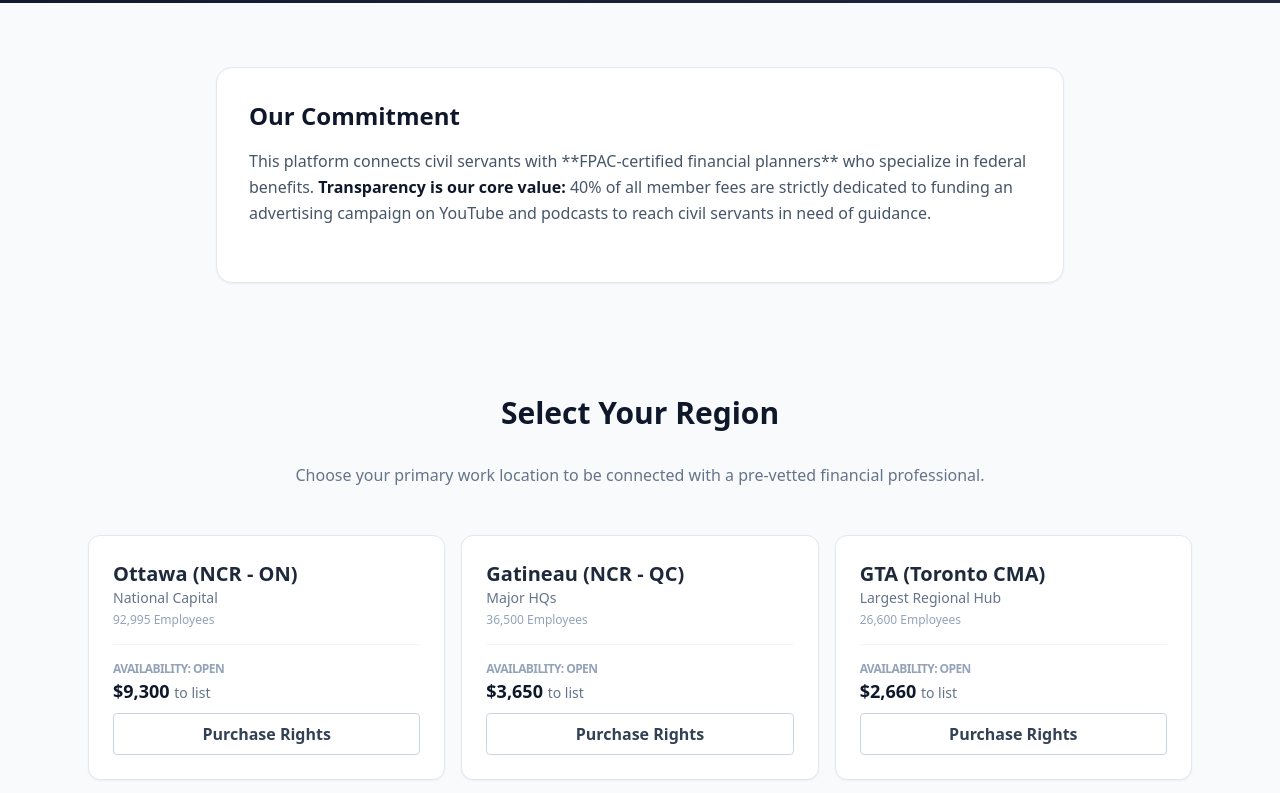
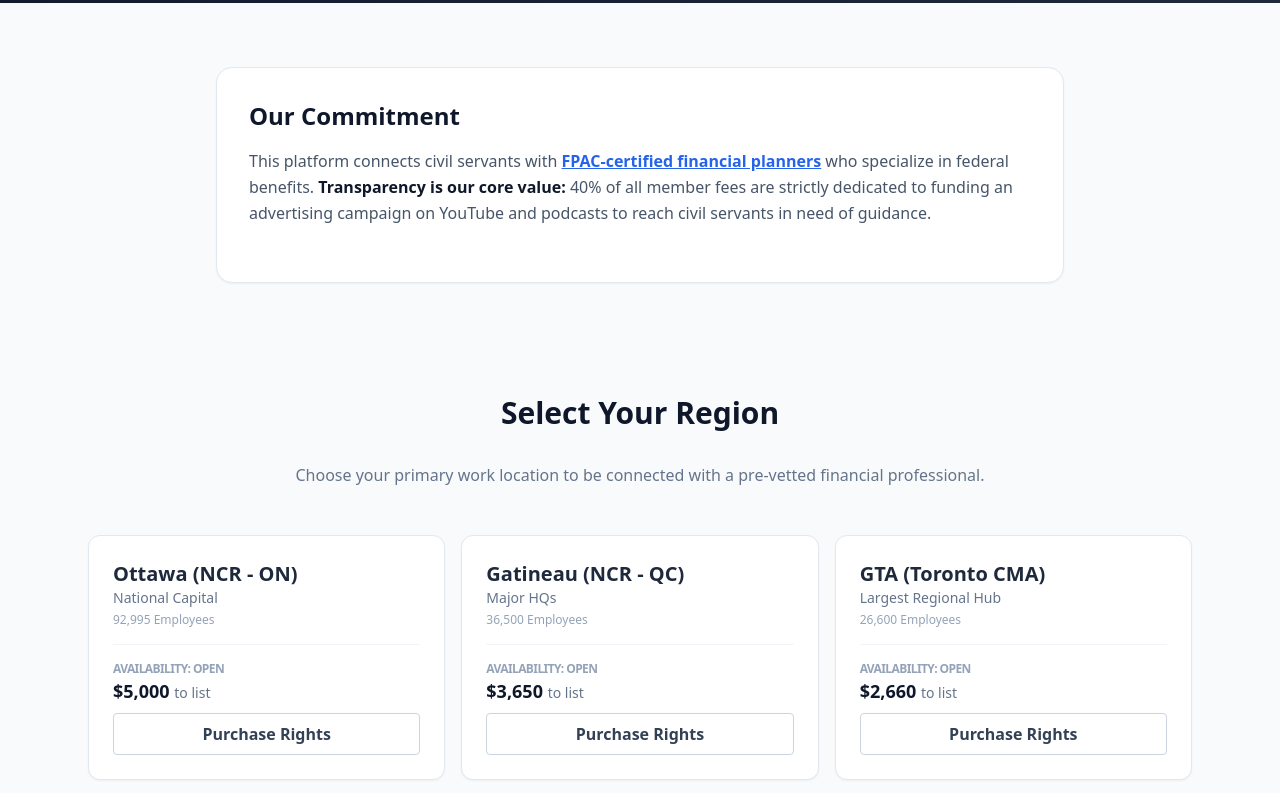
Before and after one commit to wattjason-ops/the-letter-project, a plain HTML site: page index.html in a window 1280 px wide. Shown: the part 433-1226 px from the top of the page. Drawn offline with nearby package versions, Linux system fonts and the light colour scheme.

Commit message:
Update index.html

```diff
--- a/index.html
+++ b/index.html
@@ -29,7 +29,9 @@
         <div class="bg-white border border-slate-200 rounded-2xl p-8 shadow-sm">
             <h2 class="text-2xl font-bold mb-4">Our Commitment</h2>
             <p class="text-slate-600 mb-6 leading-relaxed">
-                This platform connects civil servants with **FPAC-certified financial planners** who specialize in federal benefits.
+                This platform connects civil servants with
+                <a href="https://www.fpassociation.ca/members" target="_blank" class="text-blue-600 underline font-semibold hover:text-blue-800">FPAC-certified financial planners</a>
+                who specialize in federal benefits.
                 <span class="font-semibold text-slate-900">Transparency is our core value:</span> 40% of all member fees are strictly dedicated to funding an advertising campaign on YouTube and podcasts to reach civil servants in need of guidance.
             </p>
         </div>
@@ -45,15 +47,16 @@
 
     <footer class="bg-slate-900 text-white py-16 px-6 mt-20">
         <div class="max-w-4xl mx-auto text-center">
-            <h2 class="text-2xl font-bold mb-4">Are you a Qualified Financial Planner?</h2>
-            <p class="text-slate-400 mb-8">Exclusive referral rights are available for FPAC members in good standing. Support those who served Canada.</p>
+            <h2 class="text-2xl font-bold mb-4">Are you an FPAC member interested in joining this initiative?</h2>
+            <p class="text-slate-400 mb-8">Exclusive referral rights are available for FPAC members in good standing.</p>
             <a href="mailto:watt.jason@gmail.com" class="bg-white text-slate-900 px-8 py-3 rounded-lg font-bold hover:bg-slate-200 transition">Contact Jason Watt</a>
         </div>
     </footer>
 
     <script>
         const regions = [
-            { name: "Ottawa (NCR - ON)", count: 92995, hub: "National Capital", url: null },
+            // Ottawa updated to flat $5,000 as requested
+            { name: "Ottawa (NCR - ON)", count: 92995, hub: "National Capital", url: null, customPrice: 5000 },
             { name: "Gatineau (NCR - QC)", count: 36500, hub: "Major HQs", url: null },
             { name: "GTA (Toronto CMA)", count: 26600, hub: "Largest Regional Hub", url: null },
             { name: "Montreal", count: 14120, hub: "Quebec Operations", url: null },
@@ -73,7 +76,10 @@
         const grid = document.getElementById('region-grid');
 
         regions.forEach(region => {
-            const price = Math.round(region.count * 0.10).toLocaleString();
+            // Logic to use customPrice if it exists, otherwise calculate 10%
+            const priceValue = region.customPrice ? region.customPrice : Math.round(region.count * 0.10);
+            const priceDisplay = priceValue.toLocaleString();
+
             const isSold = region.url !== null;
 
             const card = document.createElement('div');
@@ -84,11 +90,11 @@
                 actionHtml = `<a href="${region.url}" target="_blank" class="w-full bg-slate-900 text-white text-center py-2 rounded font-semibold mt-4">Connect with Advisor</a>`;
             } else {
                 const mailSubject = encodeURIComponent(`Inquiry: Purchase referral rights for ${region.name}`);
-                const mailBody = encodeURIComponent(`I am an FPAC member interested in the ${region.name} region listing for $${price}.`);
+                const mailBody = encodeURIComponent(`I am an FPAC member interested in the ${region.name} region listing for $${priceDisplay}.`);
                 actionHtml = `
                     <div class="mt-4 pt-4 border-t border-slate-100">
                         <p class="text-xs text-slate-400 uppercase font-bold tracking-tighter">Availability: Open</p>
-                        <p class="text-lg font-bold text-slate-900">$${price} <span class="text-sm font-normal text-slate-500">to list</span></p>
+                        <p class="text-lg font-bold text-slate-900">$${priceDisplay} <span class="text-sm font-normal text-slate-500">to list</span></p>
                         <a href="mailto:watt.jason@gmail.com?subject=${mailSubject}&body=${mailBody}" class="block w-full border border-slate-300 text-slate-700 text-center py-2 rounded font-semibold mt-2 hover:bg-slate-50">Purchase Rights</a>
                     </div>`;
             }
```
